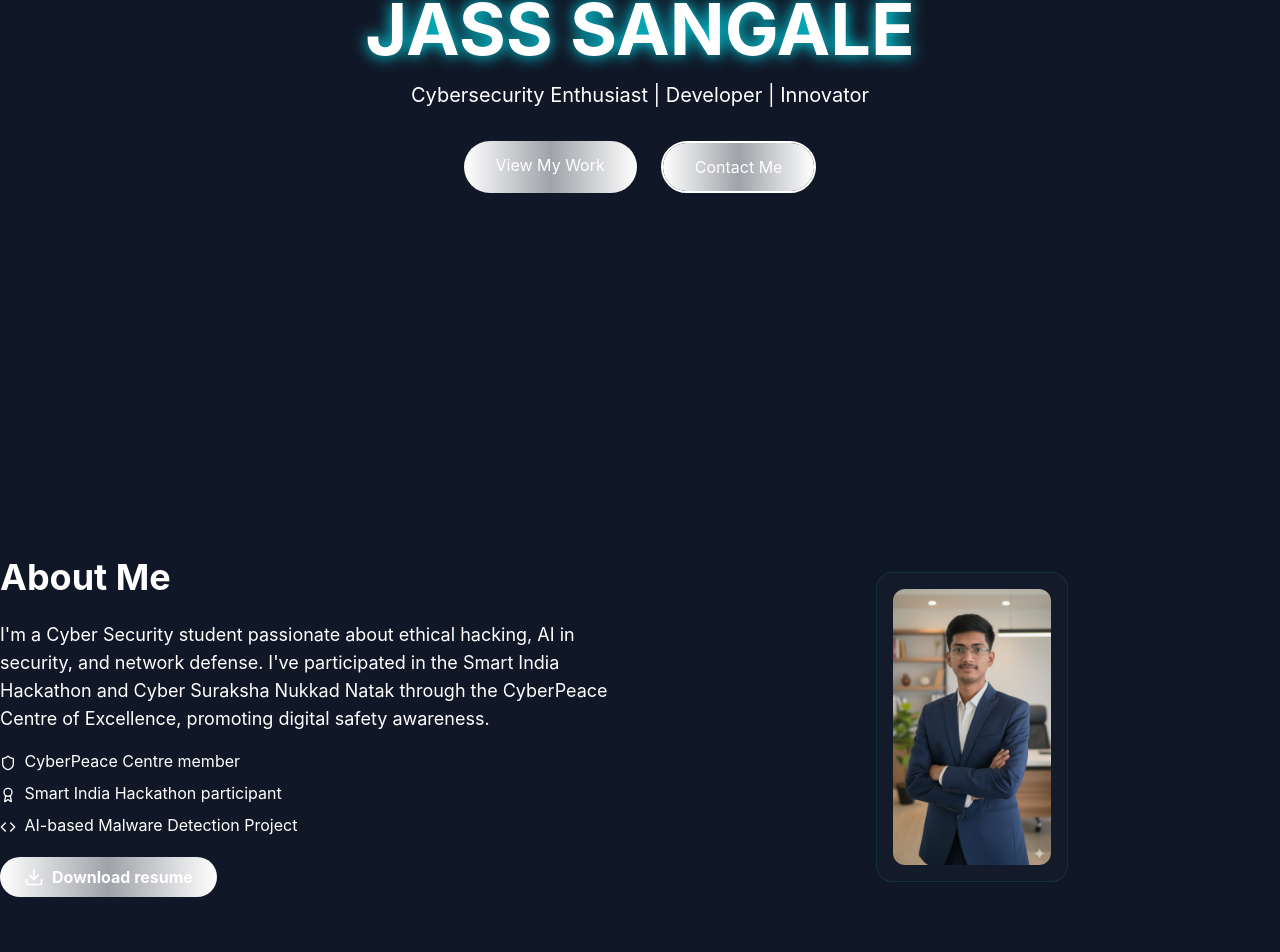
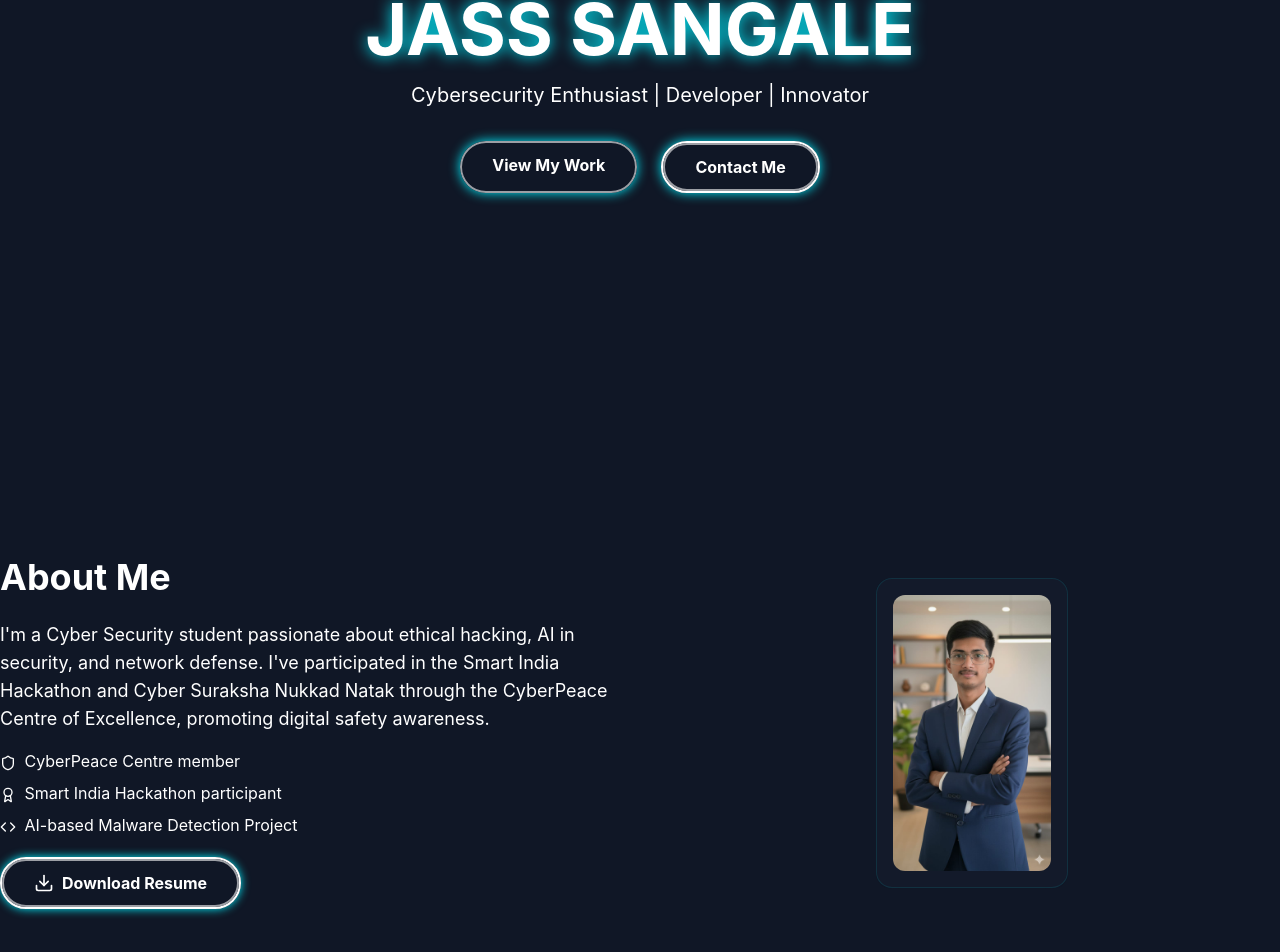
Before and after one commit to JassSangale/poortfolio, a Next.js app: page / in a window 1280 px wide. Shown: the part 307-1259 px from the top of the page. Built offline with nearby package versions, Linux system fonts and the light colour scheme.

Commit message:
minor changes

```diff
--- a/components/About.js
+++ b/components/About.js
@@ -13,7 +13,9 @@ export default function About() {
           whileInView={{ opacity: 1, x: 0 }}
           transition={{ duration: 1 }}
         >
-          <h2 className="text-4xl font-tech text-accent font-bold mb-6">About Me</h2>
+          <h2 className="text-4xl font-tech text-accent font-bold mb-6">
+            About Me
+          </h2>
           <p className="text-lg text-textsecondary mb-4">
             I&apos;m a Cyber Security student passionate about ethical hacking, AI in security, and network defense. I&apos;ve participated in the Smart India Hackathon and Cyber Suraksha Nukkad Natak through the CyberPeace Centre of Excellence, promoting digital safety awareness.
           </p>
@@ -28,13 +30,23 @@ export default function About() {
               <Code className="inline w-4 h-4 mr-1" /> AI-based Malware Detection Project
             </li>
           </ul>
-          <a
+          {/* Download Resume Button in "Contact Me" style */}
+          <motion.a
+            whileHover={{
+              scale: 1.06,
+              boxShadow: "0 0 18px #00F0FF, 0 0 4px #fff"
+            }}
+            whileTap={{ scale: 0.98 }}
             href="/resume.pdf"
             download
-            className="relative inline-flex items-center gap-2 px-6 py-2 bg-accent text-white font-bold rounded-full hover-glow transition-all before:content-[''] before:absolute before:inset-0 before:rounded-full before:p-[2px] before:bg-gradient-to-r before:from-white before:via-white/60 before:to-white before:-z-10"
+            className="relative group font-tech px-8 py-3 rounded-full border-2 border-accent text-accent font-bold bg-gradient-to-r from-transparent via-accent/10 to-transparent transition-all hover:bg-accent hover:text-black shadow-[0_0_10px_#00F0FF] focus:outline-none inline-flex items-center gap-2"
+            style={{ overflow: "hidden" }}
           >
-            <Download className="w-5 h-5" /> Download resume
-          </a>
+            <Download className="w-5 h-5" />
+            <span className="z-10 relative">Download Resume</span>
+            {/* Animated Glow Border */}
+            <span className="absolute inset-0 rounded-full border-2 border-accent opacity-60 group-hover:opacity-100 animate-pulse pointer-events-none"></span>
+          </motion.a>
         </motion.div>
         {/* Image Column */}
         <motion.div
--- a/components/Hero.js
+++ b/components/Hero.js
@@ -1,10 +1,12 @@
 "use client";
 import { motion } from "framer-motion";
 
-
 export default function Hero() {
   return (
-    <section className="min-h-screen flex flex-col justify-center items-center bg-bgmodern bg-cybergrid" id="home">
+    <section
+      className="min-h-screen flex flex-col justify-center items-center bg-bgmodern bg-cybergrid"
+      id="home"
+    >
       {/* Main Heading */}
       <h1 className="text-7xl font-tech font-bold text-accent drop-shadow-accent">
         JASS SANGALE
@@ -14,19 +16,38 @@ export default function Hero() {
         Cybersecurity Enthusiast | Developer | Innovator
       </p>
       {/* Call-to-Action Buttons */}
-      <div className="flex gap-6 mt-8">
-        <a
+      <div className="flex flex-col md:flex-row gap-6 mt-8">
+        {/* View My Work Button */}
+        <motion.a
+          whileHover={{
+            scale: 1.06,
+            boxShadow: "0 0 24px #00F0FF, 0 0 6px #fff"
+          }}
+          whileTap={{ scale: 0.98 }}
           href="#projects"
-          className="relative px-8 py-3 bg-accent text-white font-tech rounded-full shadow-accent transition-all hover:shadow-accent hover:scale-105 before:content-[''] before:absolute before:inset-0 before:rounded-full before:p-[2px] before:bg-gradient-to-r before:from-white before:via-white/60 before:to-white before:-z-10"
+          className="relative group font-tech px-8 py-3 rounded-full bg-gradient-to-r from-accent via-accent/70 to-accent/30 text-white font-bold transition-all shadow-[0_0_12px_#00F0FF] focus:outline-none"
+          style={{ overflow: "hidden" }}
         >
-          View My Work
-        </a>
-        <a
+          <span className="block z-10 relative">View My Work</span>
+          {/* Dynamic Neon Border */}
+          <span className="absolute inset-0 rounded-full border-2 border-accent opacity-60 group-hover:opacity-100 animate-pulse pointer-events-none"></span>
+        </motion.a>
+
+        {/* Contact Me Button */}
+        <motion.a
+          whileHover={{
+            scale: 1.06,
+            boxShadow: "0 0 24px #00F0FF, 0 0 6px #fff"
+          }}
+          whileTap={{ scale: 0.98 }}
           href="#contact"
-          className="relative px-8 py-3 border-2 border-accent text-accent font-tech rounded-full transition-all hover:bg-accent hover:text-black hover:shadow-accent hover:scale-105 before:content-[''] before:absolute before:inset-0 before:rounded-full before:p-[2px] before:bg-gradient-to-r before:from-white before:via-white/60 before:to-white before:-z-10"
+          className="relative group font-tech px-8 py-3 rounded-full border-2 border-accent text-accent font-bold bg-gradient-to-r from-transparent via-accent/10 to-transparent transition-all hover:bg-accent hover:text-black shadow-[0_0_12px_#00F0FF] focus:outline-none"
+          style={{ overflow: "hidden" }}
         >
-          Contact Me
-        </a>
+          <span className="block z-10 relative">Contact Me</span>
+          {/* Animated Glow Border */}
+          <span className="absolute inset-0 rounded-full border-2 border-accent opacity-60 group-hover:opacity-100 animate-pulse pointer-events-none"></span>
+        </motion.a>
       </div>
     </section>
   );
```
